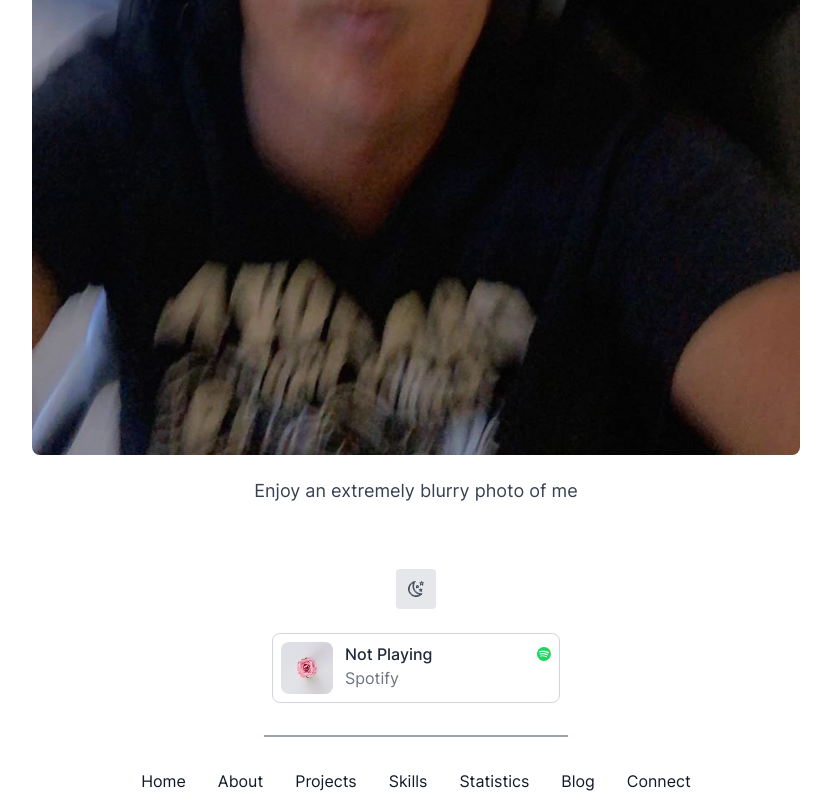
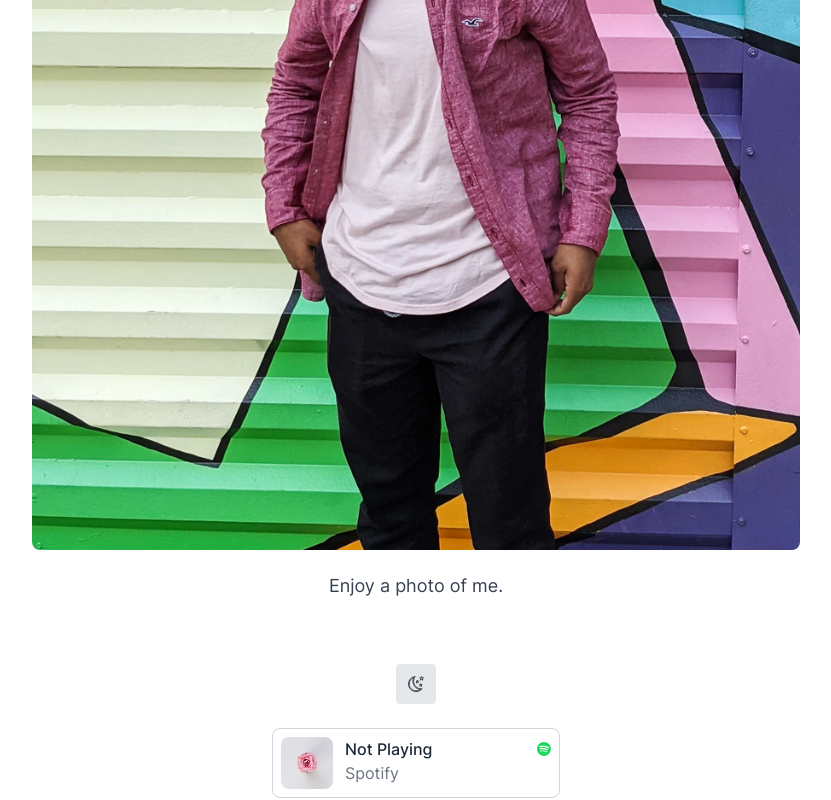
Before and after one commit to minor/saurish.com, a Next.js app: page /about in a window 1280 px wide. Shown: the part 1302-2102 px from the top of the page, without its empty margins (224-1055 px from the left). Built offline with nearby package versions, Linux system fonts and the light colour scheme; no server answers; what @tailwindcss/typography would draw is missing.

Commit message:
[:zap:] new photo

```diff
--- a/pages/about.js
+++ b/pages/about.js
@@ -13,7 +13,7 @@ export default function About() {
         </h1>
         <br />
         <div className="max-w-2xl md:max-w-3xl">
-          <p className="mx-2 mb-12 text-left text-gray-700 md:mb-20 text-md md:text-lg md:mx-0 dark:text-gray-400">
+          <p className="mx-2 mb-12 text-center text-gray-700 md:text-left md:mb-20 text-md md:text-lg md:mx-0 dark:text-gray-400">
             Hey there! I'm Saurish Srivastava. I'm a junior at{' '}
             <a
               href="https://evhs.schoolloop.com/"
@@ -75,15 +75,15 @@ export default function About() {
           </p>
           <div className="mx-2 prose text-center sm:mx-auto">
             <Image
-              src="/images/me.webp"
+              src="/images/me.jpg"
               className="rounded-lg"
-              alt="An extremely blurry photo of Saurish"
-              height={1106}
-              width={914}
+              alt="A photo of the author Saurish"
+              height={1200}
+              width={900}
             />
             <blockquote>
               <p className="mx-2 mt-2 text-sm text-gray-700 md:mt-4 md:text-lg md:mx-0 dark:text-gray-400">
-                Enjoy an extremely blurry photo of me
+                Enjoy a photo of me.
               </p>
             </blockquote>
           </div>
--- a/pages/statistics.js
+++ b/pages/statistics.js
@@ -14,7 +14,7 @@ export default function Statistics() {
         </h1>
         <br />
         <div className="max-w-2xl md:max-w-3xl">
-          <p className="mx-2 mb-6 text-left text-gray-700 text-md md:text-lg md:mx-0 dark:text-gray-400">
+          <p className="mx-2 mb-6 text-center text-gray-700 md:text-left text-md md:text-lg md:mx-0 dark:text-gray-400">
             This is a constantly updating page that displays some of the
             statistics of the services I utilize.
           </p>
```
Also changed, not shown: public/images/me.jpg (added), public/images/me.webp (deleted).
